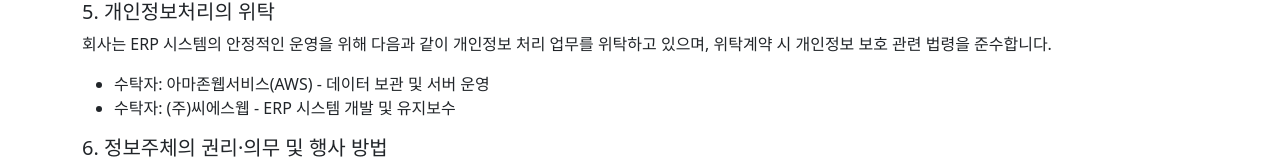
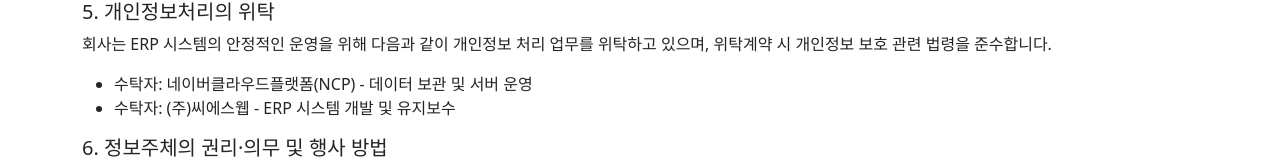
Before and after one commit to csleedev22/csweb-homepage, a plain HTML site: page privacy.html in a window 1280 px wide. Shown: the part 712-874 px from the top of the page. Drawn offline with nearby package versions, Linux system fonts and the light colour scheme.

Commit message:
개인정보처리방침에서 수탁자를 AWS에서 NCP로 수정

```diff
--- a/privacy.html
+++ b/privacy.html
@@ -50,7 +50,7 @@
             회사는 ERP 시스템의 안정적인 운영을 위해 다음과 같이 개인정보 처리 업무를 위탁하고 있으며, 위탁계약 시 개인정보 보호 관련 법령을 준수합니다.
         </p>
         <ul>
-            <li>수탁자: 아마존웹서비스(AWS) - 데이터 보관 및 서버 운영</li>
+            <li>수탁자: 네이버클라우드플랫폼(NCP) - 데이터 보관 및 서버 운영</li>
             <li>수탁자: (주)씨에스웹 - ERP 시스템 개발 및 유지보수</li>
         </ul>
 
```
